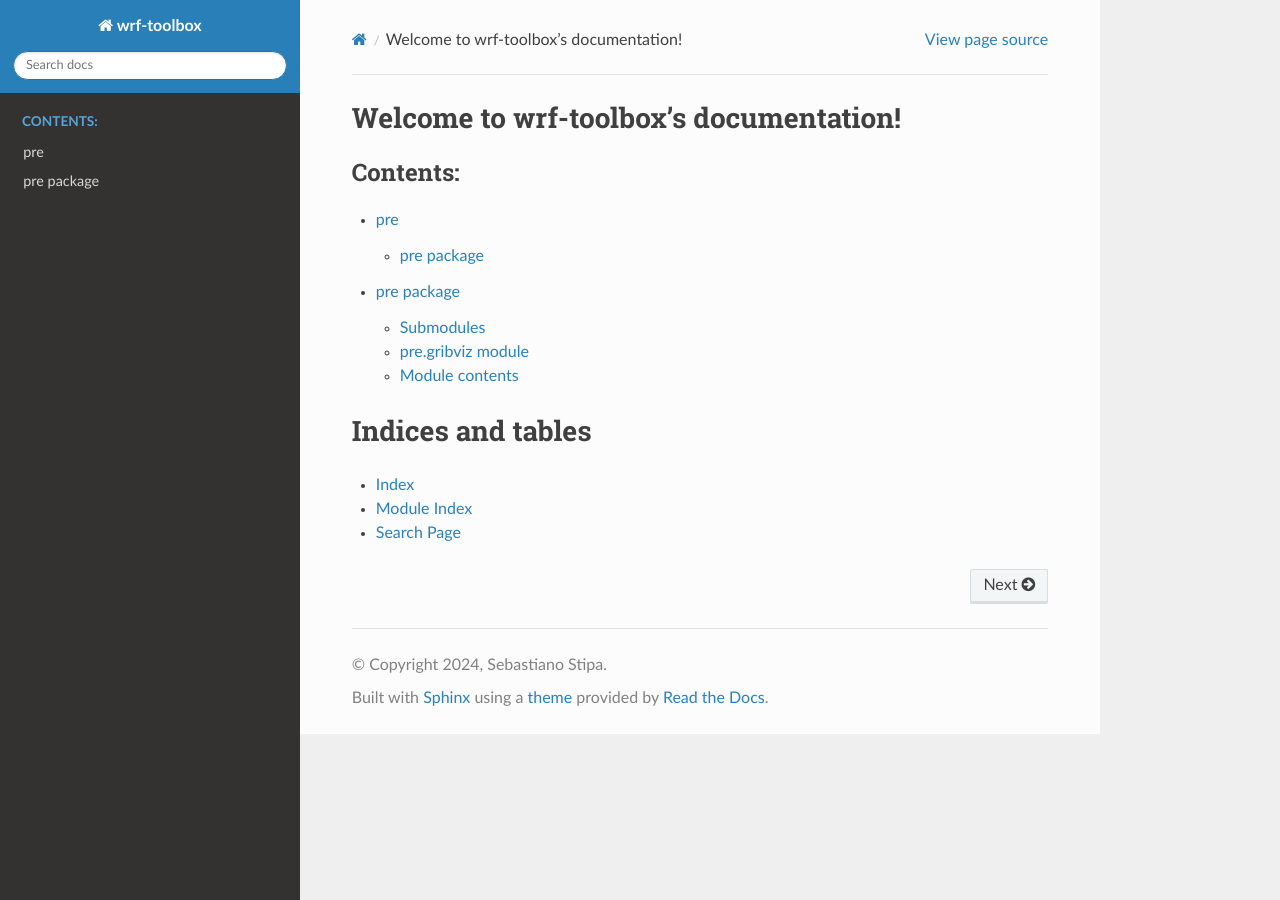
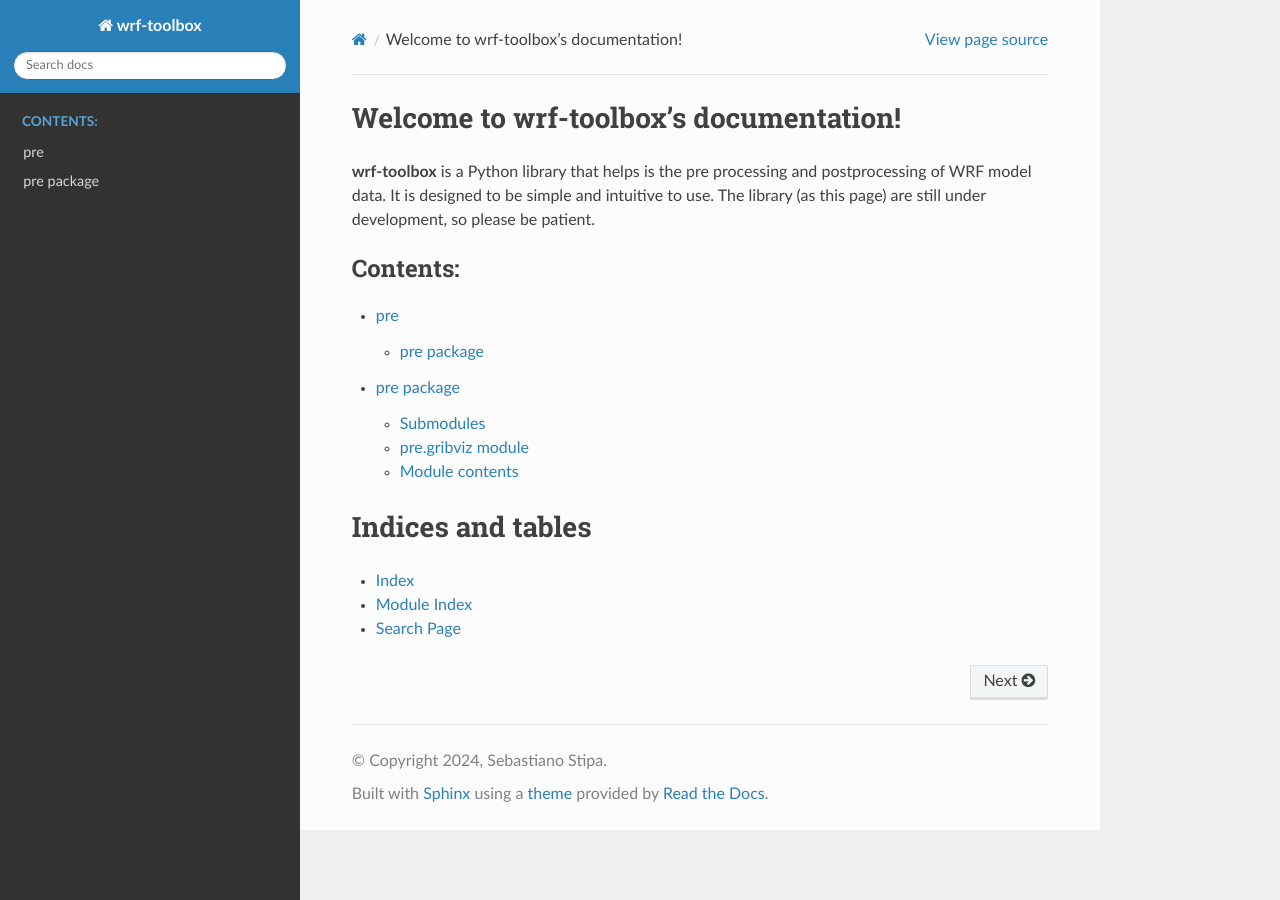
Before and after one commit to sebastipa/wrf-toolbox, a Sphinx documentation site: the page built from docs/source/index.rst, in a window 1280 px wide. Built offline with Sphinx 7.4.7 and the Read the Docs theme 3.1.0, drawn with Linux system fonts in a browser that asks for light colours.

Commit message:
updated documentation

```diff
--- /dev/null
+++ b/docs/requirements.txt
@@ -0,0 +1,2 @@
+metview-python=1.16.1
+wrf-python=1.3.4.1
--- a/docs/source/index.rst
+++ b/docs/source/index.rst
@@ -5,6 +5,11 @@
 
 Welcome to wrf-toolbox's documentation!
 =======================================
+
+**wrf-toolbox** is a Python library that helps is the pre processing and postprocessing
+of WRF model data. It is designed to be simple and intuitive to use. The library (as this page)
+are still under development, so please be patient.
+
 
 .. toctree::
    :maxdepth: 2
```
Also changed, not shown: .readthedocs.yaml (added).
